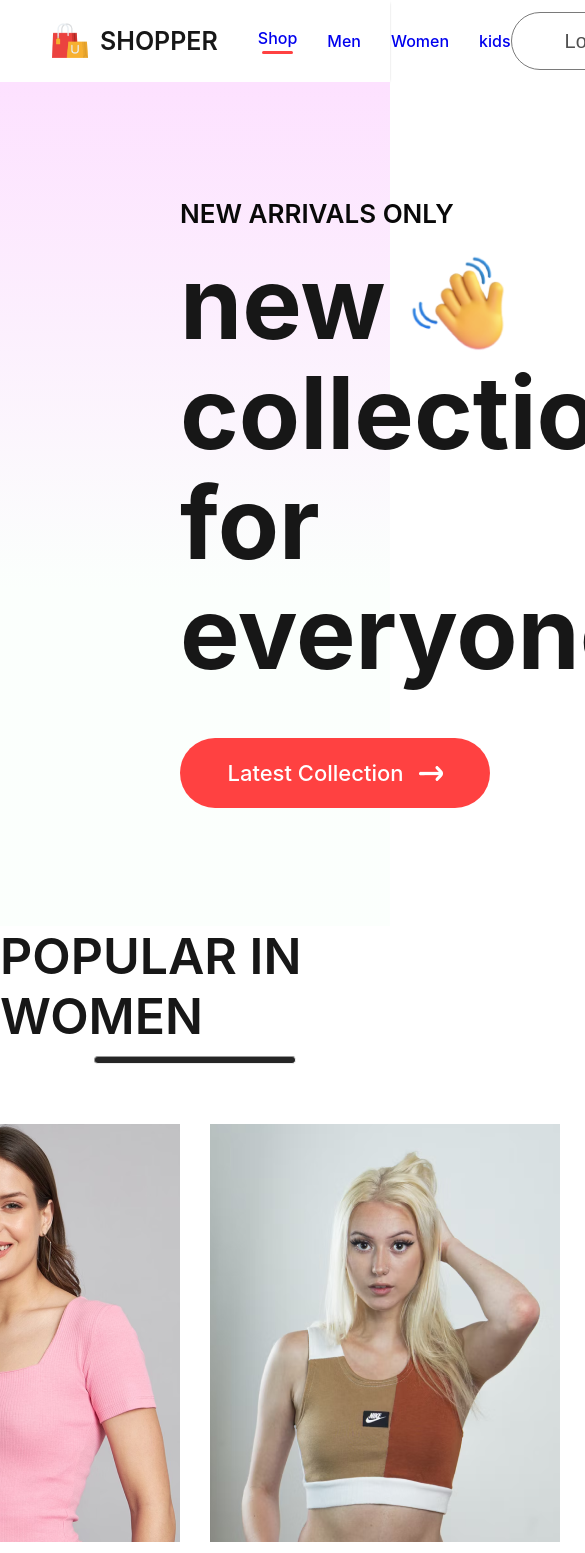
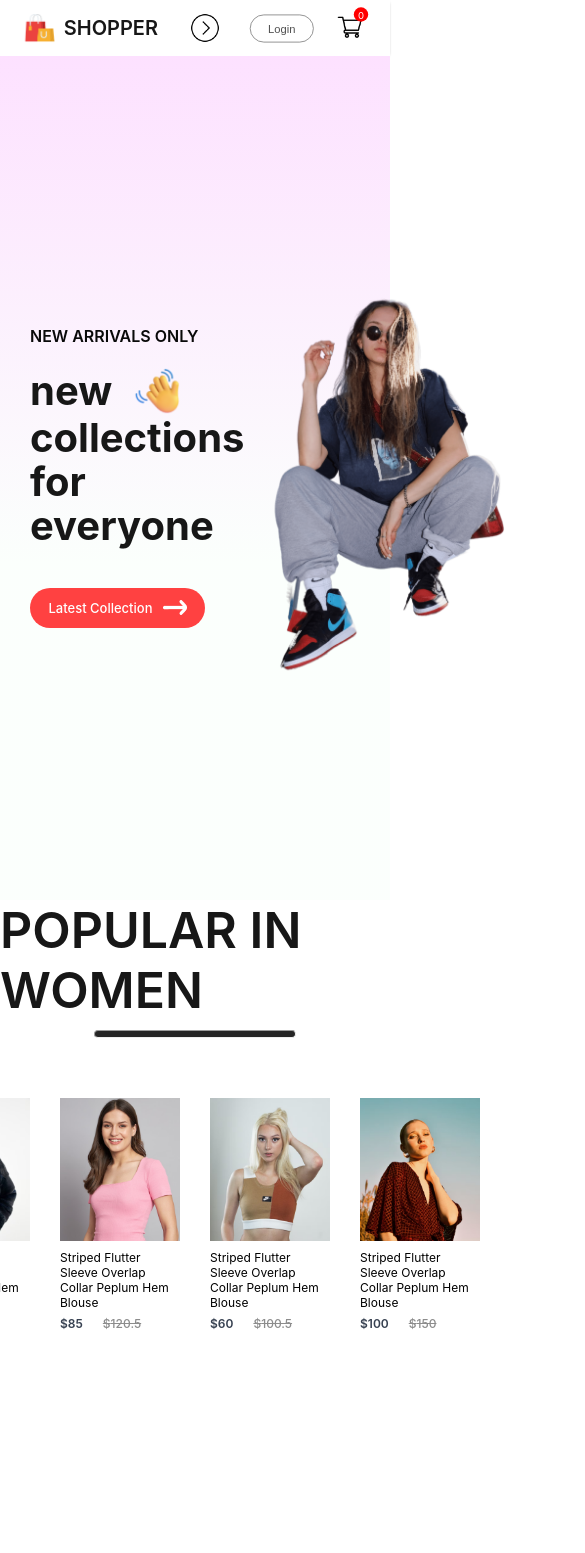
Before and after one commit to ajoossharma/e-commerce-project-, a React (Create React App) app in the folder frontend/: page / in a window 390 px wide. Shown: the top 1553 px of the page, 585 px wide, since content can reach past the window. Built offline with nearby package versions, Linux system fonts and the light colour scheme.

Commit message:
added media queries => responsive

```diff
--- a/frontend/src/components/Hero/Hero.css
+++ b/frontend/src/components/Hero/Hero.css
@@ -18,12 +18,10 @@
     font-size: 26px;
     font-weight: 600;
 }
-
 .hero-left p{
     color: #171717;
     font-size: 100px;
     font-weight: 700;
-
 }
 .hero-hand-icon{
     display: flex;
@@ -48,11 +46,77 @@
     font-size: 22px;
     font-weight: 500;
 }
-
 .hero-right{
     flex: 1;
     display: flex;
     align-items: center;
     justify-content: center;
-
 }
+@media(max-width:1280px){
+    .hero-left{
+        padding-left: 100px;
+    }
+    .hero-left h2{
+        font-size: 22px;
+    }
+    .hero-left p{
+        font-size: 60px;
+    }
+    .hero-hand-icon img{
+        width: 80px;
+    }
+    .hero-latest-btn{
+        gap: 10px;
+        width: 250px;
+        height: 60px;
+        margin-top: 20px;
+        font-size: 18px;
+    }
+    .hero-right img{
+        width: 500px;
+    }
+}
+@media(max-width:1024px){
+    .hero-left{
+        padding-left: 80px;
+    }
+    .hero-left h2{
+        font-size: 20px;
+    }
+    .hero-left p{
+        font-size: 50px;
+    }
+    .hero-hand-icon img{
+        width: 65px;
+    }
+    .hero-latest-btn{
+        width: 220px;
+        height: 50px;
+        font-size: 16px;
+    }
+    .hero-right img{
+        width: 400px;
+    }
+}
+@media(max-width:800px){
+    .hero-left{
+        padding-left: 30px;
+    }
+    .hero-left h2{
+        font-size: 16px;
+    }
+    .hero-left p{
+        font-size: 40px;
+    }
+    .hero-hand-icon img{
+        width: 50px;
+    }
+    .hero-latest-btn{
+        width: 175px;
+        height: 40px;
+        font-size: 13px;
+    }
+    .hero-right img{
+        width: 300px;
+    }
+}
--- a/frontend/src/components/Item/Item.css
+++ b/frontend/src/components/Item/Item.css
@@ -1,5 +1,8 @@
 .item{
-    width: 350px;
+    width: 280px;
+}
+.item img{
+    width: 280px;
 }
 .item p{
     margin: 6px 0px;
@@ -23,3 +26,39 @@
     transform: scale(1.05);
     transition: 0.6s;
 }
+@media(max-width:1280px){
+    .item{
+        width: 220px;
+        font-size: 14px;
+    }
+    .item img{
+        width: 220px;
+    }
+    .item-price-old{
+        font-size: 14px;
+    }
+}
+@media(max-width:1024px){
+    .item{
+        width: 170px;
+        font-size: 13px;
+    }
+    .item img{
+        width: 170px;
+    }
+    .item-price-old{
+        font-size: 13px;
+    }
+}
+@media(max-width:800px){
+    .item{
+        width: 120px;
+        font-size: 12px;
+    }
+    .item img{
+        width: 120px;
+    }
+    .item-price-old{
+        font-size: 12px;
+    }
+}
--- a/frontend/src/components/Navbar/Navbar.css
+++ b/frontend/src/components/Navbar/Navbar.css
@@ -3,6 +3,7 @@
     justify-content: space-around;
     padding: 16px;
     box-shadow: 0 1px 3px -2px black;
+    align-items: center;
 
 }
 .nav-logo {
@@ -76,6 +77,9 @@
     background: red;
     color: white;
 }
+.nav-dropdown{
+    display: none;
+}
 @media(max-width:1280px){
     .navbar{
         padding: 12px 50px;
@@ -90,4 +94,79 @@
         gap: 30px;
         font-size: 16px;
     }
+    .nav-login-cart{
+        gap: 30px;
+    }
+    .nav-login-cart button{
+        width: 120px;
+        height: 45px;
+        font-size: 16px;
+    }
+    .nav-cart-count{
+        margin-left: -40px;
+        font-size: 12px;
+    }
 }
+@media(max-width:1024px){
+    .navbar{
+        padding: 12px 30px;
+    }
+    .nav-menu{
+        gap: 25px;
+        font-size: 14px;
+    }
+    .nav-login-cart button{
+        width: 80px;
+        height: 35px;
+        font-size: 14px;
+    }
+    .nav-login-cart img{
+        width: 30px;
+    }
+    .nav-cart-count{
+        width: 18px;
+        height: 18px;
+    }
+}
+@media(max-width:800px){
+    .navbar{
+        padding: 10px 0px;
+    }
+    .nav-dropdown{
+        display: block;
+        width: 30px;
+        rotate: -90deg;
+        transition: 0.5s;
+    }
+    .nav-menu{
+        display: none;
+        height: 80px;
+        width: 100%;
+        position: absolute;
+        background-color: white;
+        justify-content: center;
+        top: 50px;
+    }
+    .nav-menu-visible{
+        display: flex;
+    }
+    .nav-dropdown.open{
+        transform: rotate(90deg);
+    }
+}
+@media(max-width:500px){
+    .navbar{
+        padding: 8px 0px;
+        gap: 0;
+    }
+    .nav-logo{
+        transform: scale(0.8);
+    }
+    .nav-menu{
+        height: 70px;
+        top: 50px;
+    }
+    .nav-login-cart{
+        transform: scale(0.8);
+    }
+}
--- a/frontend/src/components/Navbar/Navbar.jsx
+++ b/frontend/src/components/Navbar/Navbar.jsx
@@ -1,20 +1,30 @@
-import React, { useState } from 'react'
+import React, { useRef, useState } from 'react'
 import './Navbar.css'
 import logo from '../Assets/logo.png'
 import cart_icon from '../Assets/cart_icon.png';
 import { Link } from 'react-router-dom';
 import { useContext } from 'react';
 import { ShopContext } from '../../context/ShopContext';
+import nav_dropdown from '../Assets/nav_dropdown.png'
+
+
 const Navbar = () => {
     const [menu,setMenu] = useState("shop");
     const {getTotalCartItems} = useContext(ShopContext);
+    const menuRef = useRef();
+
+    const dropdown_toggle = (e) =>{
+        menuRef.current.classList.toggle('nav-menu-visible');
+        e.target.classList.toggle('open');
+    }
   return (
     <div className='navbar'>
         <div className='nav-logo'>
             <img src={logo} alt="" />
             <p>SHOPPER</p>
         </div>
-        <ul className="nav-menu">
+        <img className='nav-dropdown' onClick={dropdown_toggle} src={nav_dropdown} alt="" />
+        <ul ref={menuRef} className="nav-menu">
             <li onClick={()=>{setMenu("shop")}}><Link style={{textDecoration: 'none' }} to='/' >Shop</Link>{menu==="shop"?<hr/>:<></>}</li>
             <li onClick={()=>{setMenu("men")}}><Link style={{textDecoration: 'none' }} to='/Men'>Men</Link>{menu==="men"?<hr/>:<></>}</li>
             <li onClick={()=>{setMenu("women")}}><Link style={{textDecoration: 'none' }} to="Women">Women</Link>{menu==="women"?<hr/>:<></>}</li>
```
